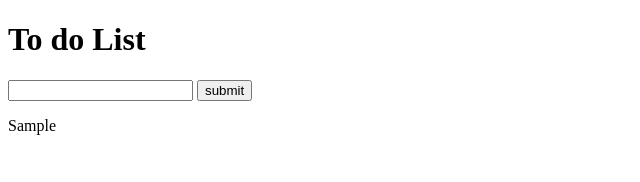
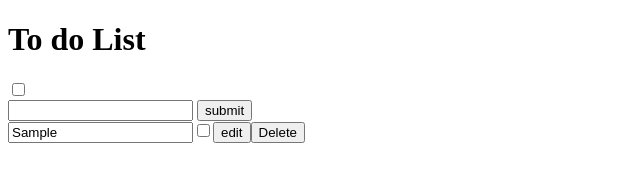
Before and after one commit to kine587/Todolist, a plain HTML site: page index.html in a window 1280 px wide. Both pictures are taken after typing "Sample" into the empty fields and a click on the input "submit". Shown: the whole page, without its empty margins (0-640 px from the left). Drawn offline with Linux system fonts and the light colour scheme.

Commit message:
finished js of todolist

```diff
--- a/app.js
+++ b/app.js
@@ -1,8 +1,15 @@
 const listContainer = document.getElementById("list-container");
 const taskForm = document.getElementById("task-form");
 const taskInput = document.getElementById("task-input");
+const showCompletedInput = document.getElementById("show-completed");
 
+let filters = { showCompleted: false };
 let tasks = [];
+
+showCompletedInput.addEventListener("change", (e) => {
+  filters.showCompleted = e.target.checked;
+  renderPage();
+});
 
 const saveTaskToStorage = () =>
   localStorage.setItem("tasks", JSON.stringify(tasks));
@@ -31,6 +38,54 @@ taskForm.addEventListener("submit", (e) => {
   renderPage();
 });
 
+//create delete button
+const deleteTaskBtn = (task) => {
+  const deleteBtn = document.createElement("button");
+  deleteBtn.classList.add("delete-btn");
+  deleteBtn.textContent = "Delete";
+
+  //event function
+  deleteBtn.addEventListener("click", () => {
+    const taskIndex = task.indexOff(task);
+    if (taskIndex > -1) {
+      tasks.splice(taskIndex, 1);
+    }
+
+    saveTaskToStorage();
+    renderPage();
+  });
+
+  return deleteBtn;
+};
+// eddit button
+const editTaskBtn = (task, inputElement) => {
+  const editTaskBtn = document.createElement("button");
+  editTaskBtn.classList.add("edit-button");
+  editTaskBtn.textContent = "edit";
+
+  editTaskBtn.addEventListener("click", () => {
+    inputElement.readOnly = !inputElement.readOnly;
+    editTaskBtn.textContent = inputElement.readOnly ? "edit" : "Save";
+    task.description = inputElement.value;
+    saveTaskToStorage();
+  });
+
+  return editTaskBtn;
+};
+
+const completeTaskInput = (task) => {
+  const inputElement = document.createElement("input");
+  inputElement.type = "checkbox";
+  inputElement.checked = task.complete;
+
+  inputElement.addEventListener("change", (e) => {
+    task.complete = e.target.checked;
+    saveTaskToStorage();
+    renderPage();
+  });
+  return inputElement;
+};
+
 // load in each individual task
 const buildPage = (tasks) => {
   listContainer.replaceChildren(); // recomended
@@ -40,14 +95,24 @@ const buildPage = (tasks) => {
     const taskContainer = document.createElement("div");
     taskContainer.classList.add("task-container");
 
-    const descriptionElement = document.createElement("p");
+    const descriptionElement = document.createElement("input");
     descriptionElement.classList.add("description");
-    descriptionElement.textContent = task.description;
+    descriptionElement.value = task.description;
+    descriptionElement.readOnly = true;
 
-    taskContainer.append(descriptionElement);
+    taskContainer.append(
+      descriptionElement,
+      completeTaskInput(task),
+      editTaskBtn(task, descriptionElement),
+      deleteTaskBtn(tasks)
+    );
 
     listContainer.append(taskContainer);
   });
+};
+
+const filterArray = (tasks) => {
+  return tasks.filter((task) => filters.showCompleted || !task.complete);
 };
 
 // render our page
@@ -60,7 +125,10 @@ const renderPage = () => {
 
   // add some filters a-z newest to oladest
 
-  buildPage(tasks);
+  buildPage(filterArray(tasks));
 };
 
 renderPage();
+
+/* localStorage.setItem("tasks", JSON.stringify(tasks))
+localStorage.getItem("tasks") */ //save to local storage
--- a/index.html
+++ b/index.html
@@ -10,6 +10,7 @@
   <body>
     <header>
       <h1>To do List</h1>
+      <input type="checkbox" id="show-completed" />
       <form id="task-form">
         <input type="text" name="task-input" id="task-input" />
         <input type="submit" value="submit" />
```
